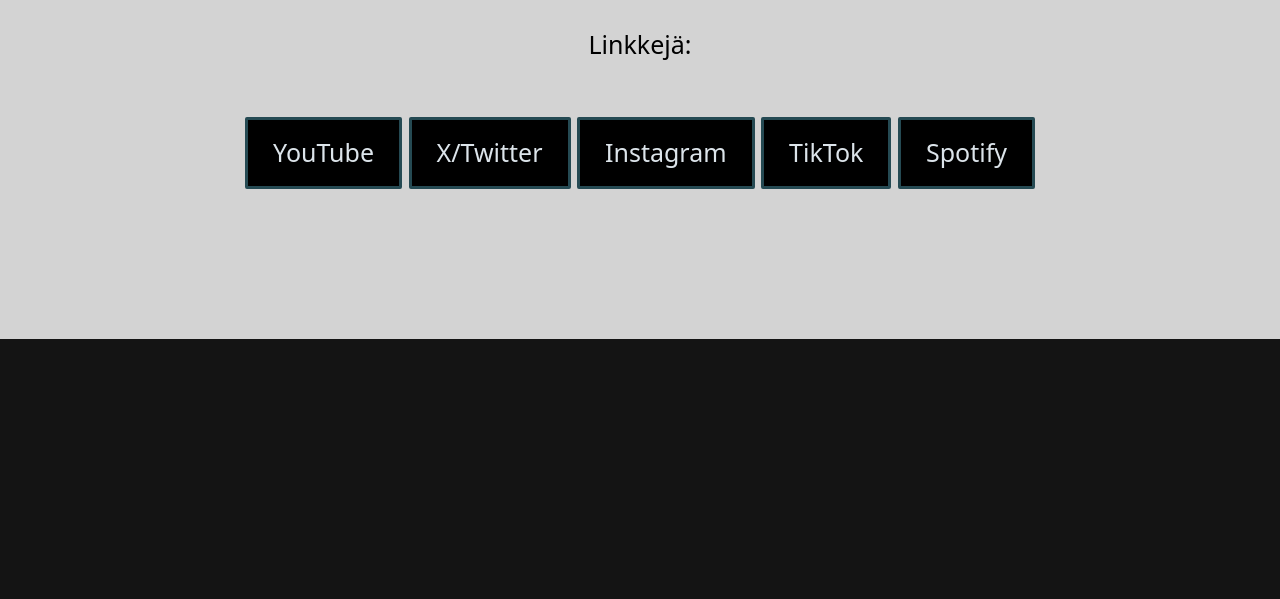
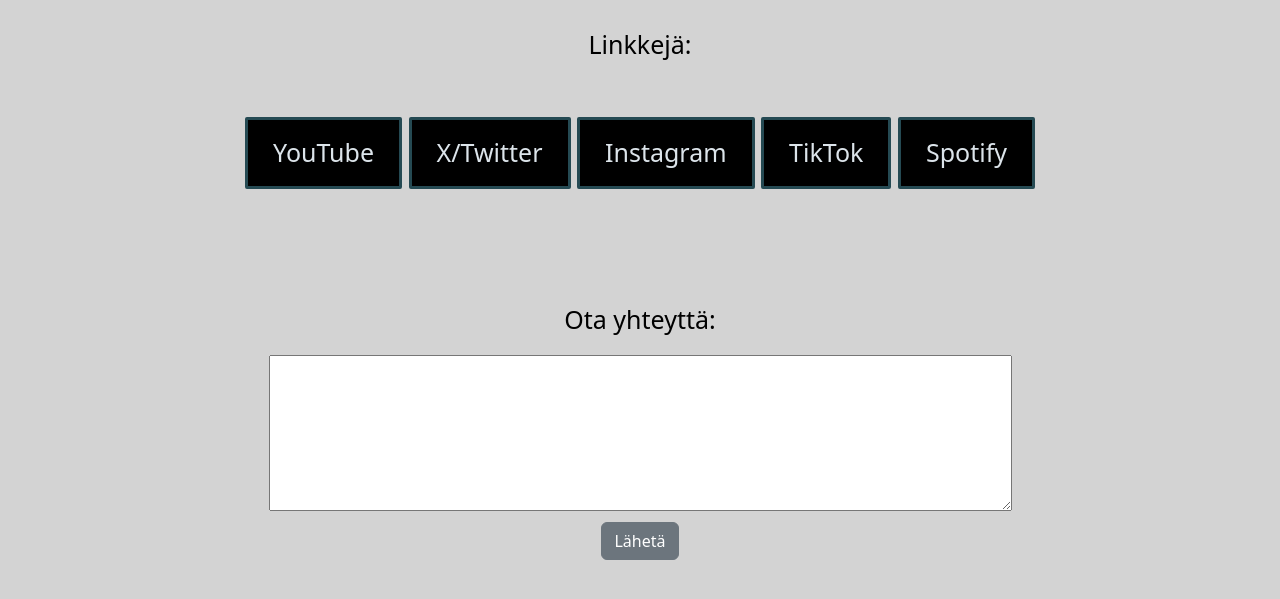
Before and after one commit to fyzzoh/verkkosivu1harjoitus, a plain HTML site: page fourth.html in a window 1280 px wide. Shown: the part 309-908 px from the top of the page. Before the commit the page ends 800 px from the top, so only its background shows below. Drawn offline with nearby package versions, Linux system fonts and the light colour scheme.

Commit message:
Add files via upload

```diff
--- a/fourth.html
+++ b/fourth.html
@@ -57,6 +57,16 @@
 <br>
 <br>
 <br>
+        <form>
+            <div>
+                <p>Ota yhteyttä:</p>
+                <textarea rows="4" cols="50"></textarea>
+            </div>
+        <button type="submit" class="btn btn-secondary">Lähetä</button>
+        </form>
+
+<br>
+<br>
 <br>
     </section>
 
```
